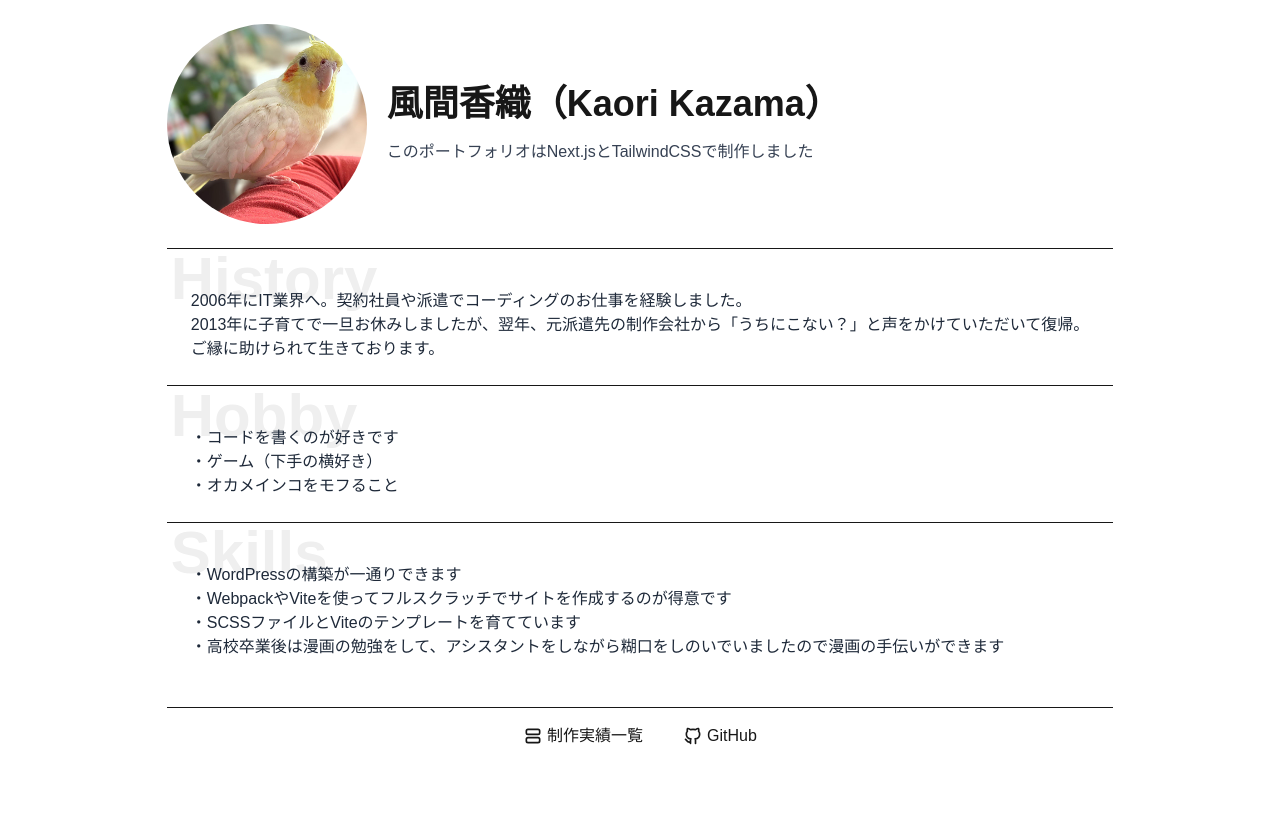
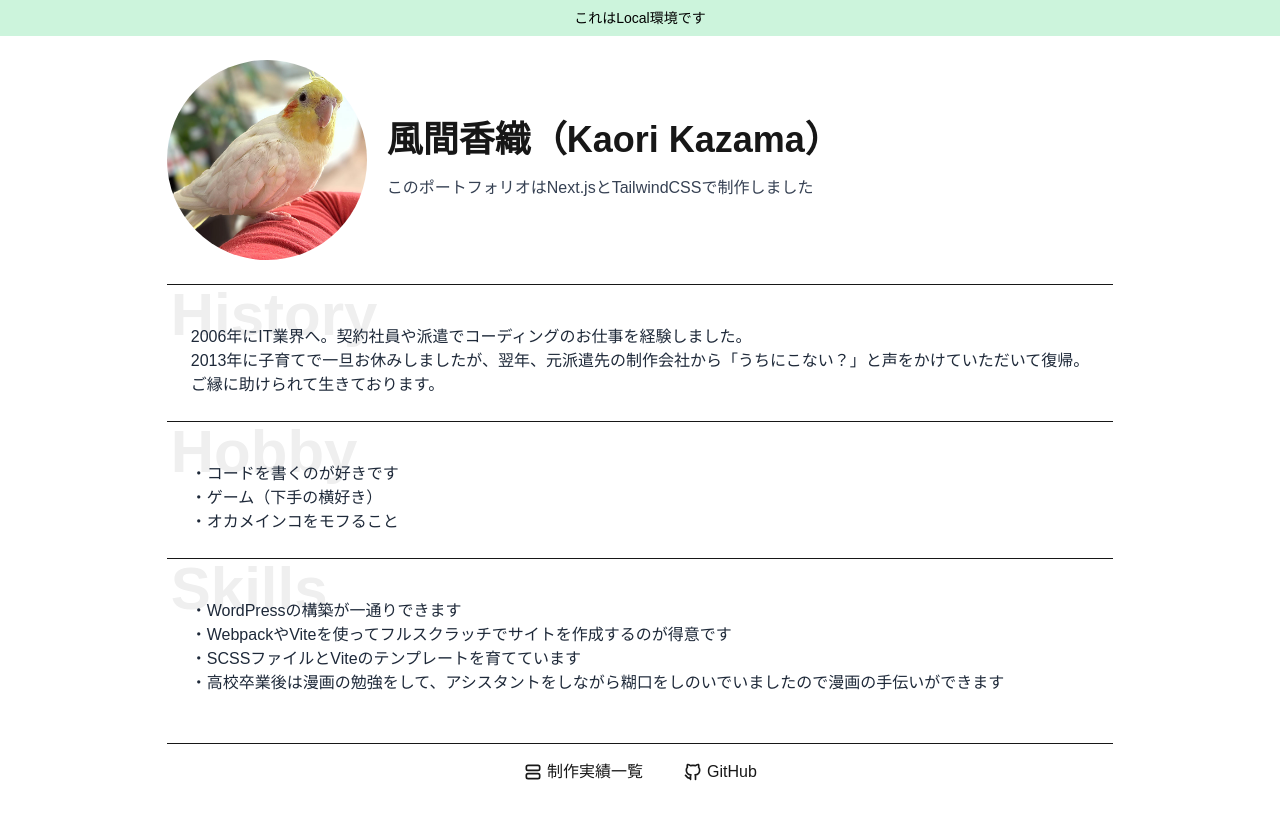
Before and after one commit to takanokaori/my-portfolio, a Next.js app: page / in a window 1280 px wide. Shown: the top 820 px of the page. Built offline with nearby package versions, Linux system fonts and the light colour scheme.

Commit message:
fix: EnvBanner.tsx

```diff
--- a/components/EnvBanner.tsx
+++ b/components/EnvBanner.tsx
@@ -1,9 +1,23 @@
 // /components/EnvBanner.tsx
-// VercelのPreview環境なら「これはPreview環境です」と表示する
+// 環境表示バッジ
 
 export default function EnvBanner() {
+  if (!process.env.VERCEL_ENV) {
+    return (
+      <div className="w-full bg-green-500/20 text-black text-center py-2 text-sm">
+        これはLocal環境です
+      </div>
+    );
+  }
+
   if (process.env.VERCEL_ENV !== 'preview') {
-    return null;
+    const envTxt = String(process.env.VERCEL_ENV);
+    // return null;
+    return (
+      <div className="w-full text-[0] invisible">
+        { envTxt }
+      </div>
+    );
   }
 
   return (
```
